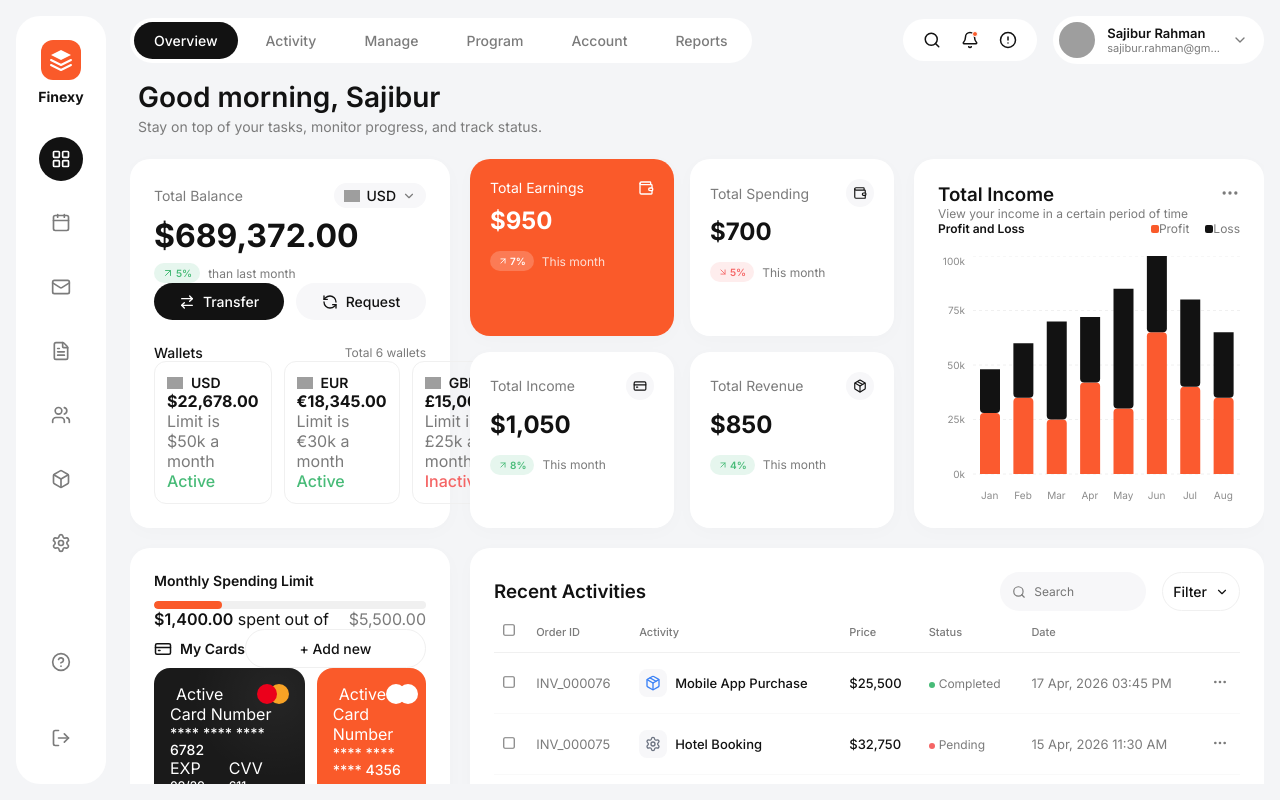
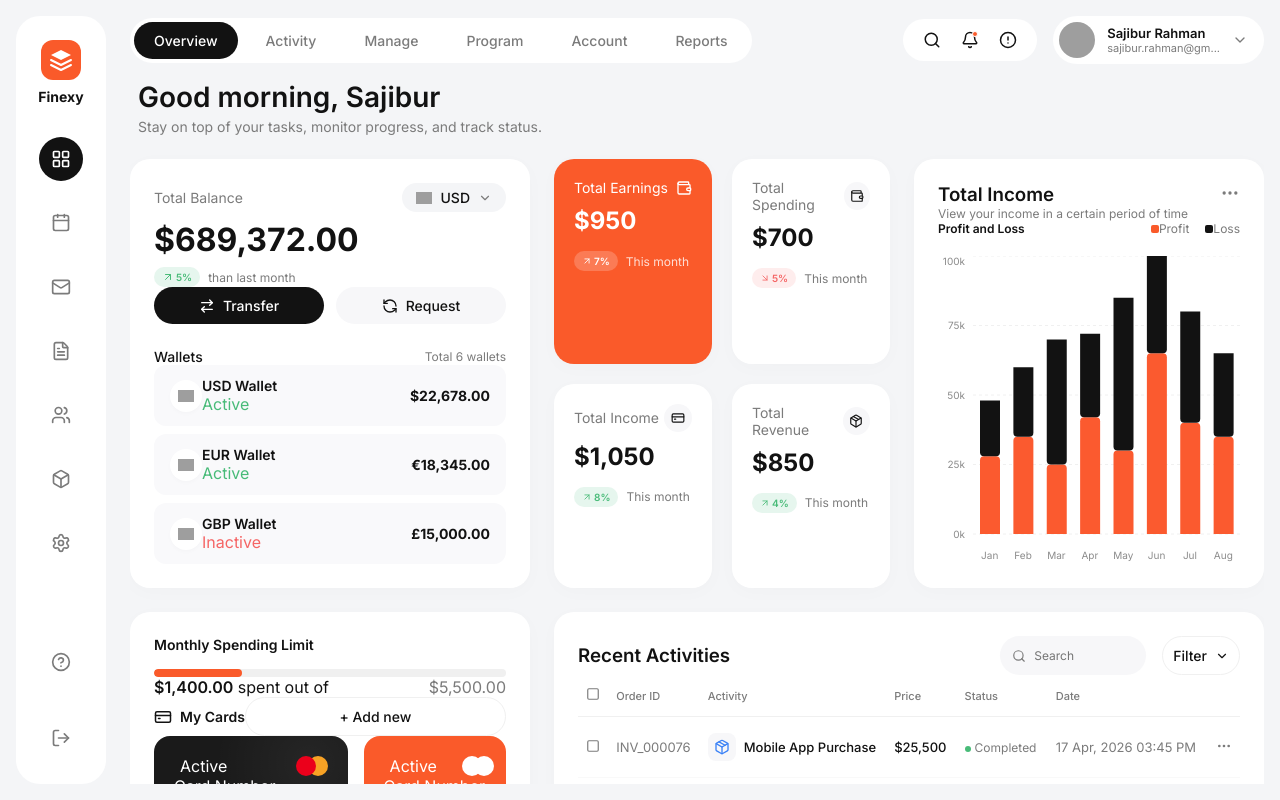
Before and after one commit to Biniyam-Taye/Hotel-Mobile-App, a React (Vite) app in the folder admin-dashboard/: page / in a window 1280 px wide. Built offline with nearby package versions, Linux system fonts and the light colour scheme; grey boxes are pictures that could not be loaded.

Commit message:
chore: update and synchronize project dependencies in node_modules

```diff
--- a/admin-dashboard/src/components/Dashboard.css
+++ b/admin-dashboard/src/components/Dashboard.css
@@ -36,9 +36,9 @@
 /* Let's redefine the layout in a way that matches the image */
 .dashboard-grid {
   display: grid;
-  grid-template-columns: 320px 1fr 350px;
+  grid-template-columns: 400px 1fr 350px;
   grid-template-rows: auto auto;
-  gap: 20px;
+  gap: 24px;
 }
 
 /* Top Row Mapping */
@@ -53,7 +53,7 @@
   display: grid;
   grid-template-columns: 1fr 1fr;
   grid-template-rows: 1fr 1fr;
-  gap: 16px;
+  gap: 20px;
 }
 
 .chart-card {
@@ -67,8 +67,8 @@
 .bottom-grid {
   grid-column: 1 / -1;
   display: grid;
-  grid-template-columns: 320px 1fr;
-  gap: 20px;
+  grid-template-columns: 400px 1fr;
+  gap: 24px;
 }
 
 /* --- Total Balance Card --- */
@@ -142,27 +142,45 @@
   color: var(--text-dark);
 }
 
-.wallets-list {
+.wallets-list-modern {
   display: flex;
-  gap: 12px;
+  flex-direction: column;
+  gap: 8px;
 }
 
-.wallet-item {
-  flex: 1;
-  border: 1px solid var(--border-color);
+.wallet-row {
+  display: flex;
+  justify-content: space-between;
+  align-items: center;
+  padding: 12px 16px;
+  background-color: #f9f9fb;
   border-radius: 12px;
-  padding: 12px;
+  transition: background-color 0.2s ease;
+}
+
+.wallet-row:hover {
+  background-color: #f0f0f4;
+}
+
+.flag-icon-wrapper {
+  width: 32px;
+  height: 32px;
+  border-radius: 50%;
+  background-color: white;
   display: flex;
-  flex-direction: column;
+  align-items: center;
+  justify-content: center;
+  box-shadow: 0 2px 4px rgba(0,0,0,0.02);
 }
 
 .currency-selector {
   display: flex;
   align-items: center;
-  gap: 6px;
-  background-color: #f7f7f9;
-  padding: 4px 10px;
-  border-radius: 16px;
+  gap: 8px;
+  background-color: #f4f5f7;
+  padding: 6px 14px;
+  border-radius: 20px;
+  cursor: pointer;
 }
 
 /* --- Stat Cards --- */
@@ -228,7 +246,7 @@
   background-color: #f0f0f0;
   border-radius: 4px;
   overflow: hidden;
-  margin-top: 12px;
+  margin-top: 16px;
 }
 
 .progress-bar {
@@ -239,15 +257,15 @@
 
 .cards-list {
   display: flex;
-  gap: 12px;
+  gap: 16px;
 }
 
 .cc-dark {
-  flex: 2;
+  flex: 1.5;
   background-color: #1a1a1a;
   color: white;
   border-radius: 16px;
-  padding: 16px;
+  padding: 20px;
   display: flex;
   flex-direction: column;
   position: relative;
@@ -267,7 +285,7 @@
   background-color: var(--primary-orange);
   color: white;
   border-radius: 16px;
-  padding: 16px;
+  padding: 20px;
   display: flex;
   flex-direction: column;
 }
--- a/admin-dashboard/src/components/Dashboard.jsx
+++ b/admin-dashboard/src/components/Dashboard.jsx
@@ -61,33 +61,44 @@ const Dashboard = () => {
               <span className="text-sm font-medium">Wallets</span>
               <span className="text-xs text-light">Total 6 wallets</span>
             </div>
-            <div className="wallets-list">
-              <div className="wallet-item">
-                <div className="flex items-center gap-2 mb-2">
-                  <img src="https://flagcdn.com/w20/us.png" alt="USD" width="16" />
-                  <span className="font-semibold text-sm">USD</span>
+            <div className="wallets-list-modern">
+              <div className="wallet-row">
+                <div className="flex items-center gap-3">
+                  <div className="flag-icon-wrapper">
+                    <img src="https://flagcdn.com/w20/us.png" alt="USD" width="16" />
+                  </div>
+                  <div>
+                    <div className="font-semibold text-sm text-dark">USD Wallet</div>
+                    <div className="text-[11px] text-green">Active</div>
+                  </div>
                 </div>
-                <div className="font-bold mb-1">$22,678.00</div>
-                <div className="text-[10px] text-light mb-2">Limit is $50k a month</div>
-                <span className="text-[10px] text-green font-medium">Active</span>
+                <div className="font-bold text-sm">$22,678.00</div>
               </div>
-              <div className="wallet-item">
-                <div className="flex items-center gap-2 mb-2">
-                  <img src="https://flagcdn.com/w20/eu.png" alt="EUR" width="16" />
-                  <span className="font-semibold text-sm">EUR</span>
+
+              <div className="wallet-row">
+                <div className="flex items-center gap-3">
+                  <div className="flag-icon-wrapper">
+                    <img src="https://flagcdn.com/w20/eu.png" alt="EUR" width="16" />
+                  </div>
+                  <div>
+                    <div className="font-semibold text-sm text-dark">EUR Wallet</div>
+                    <div className="text-[11px] text-green">Active</div>
+                  </div>
                 </div>
-                <div className="font-bold mb-1">€18,345.00</div>
-                <div className="text-[10px] text-light mb-2">Limit is €30k a month</div>
-                <span className="text-[10px] text-green font-medium">Active</span>
+                <div className="font-bold text-sm">€18,345.00</div>
               </div>
-              <div className="wallet-item">
-                <div className="flex items-center gap-2 mb-2">
-                  <img src="https://flagcdn.com/w20/gb.png" alt="GBP" width="16" />
-                  <span className="font-semibold text-sm">GBP</span>
+
+              <div className="wallet-row">
+                <div className="flex items-center gap-3">
+                  <div className="flag-icon-wrapper opacity-50">
+                    <img src="https://flagcdn.com/w20/gb.png" alt="GBP" width="16" />
+                  </div>
+                  <div>
+                    <div className="font-semibold text-sm text-dark opacity-50">GBP Wallet</div>
+                    <div className="text-[11px] text-red">Inactive</div>
+                  </div>
                 </div>
-                <div className="font-bold mb-1">£15,000.00</div>
-                <div className="text-[10px] text-light mb-2">Limit is £25k a month</div>
-                <span className="text-[10px] text-red font-medium">Inactive</span>
+                <div className="font-bold text-sm opacity-50">£15,000.00</div>
               </div>
             </div>
           </div>
```
